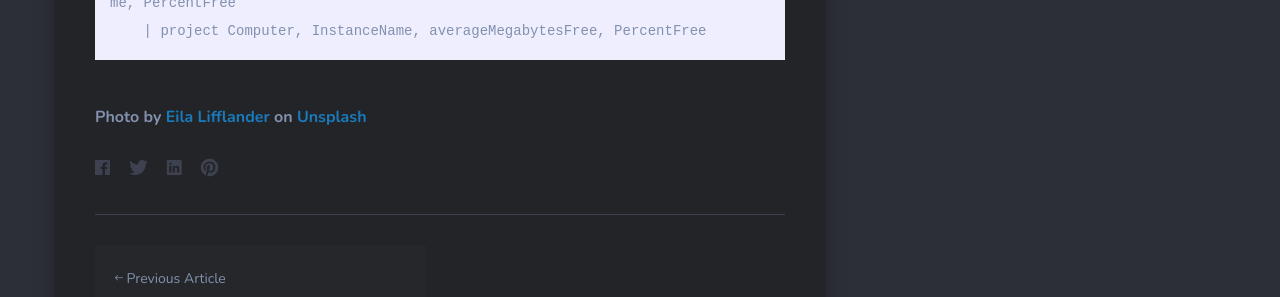
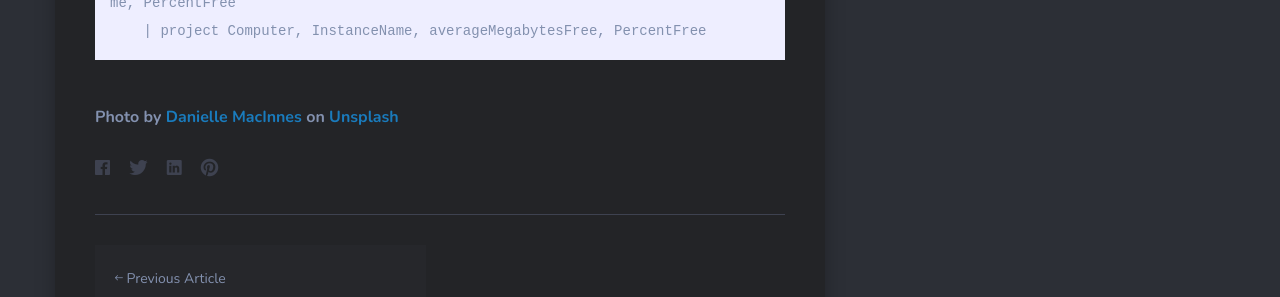
Before and after one commit to technicalanxiety/technicalanxiety.github.io, a Jekyll site: the page built from _posts/2020-2-7-intro-to-la.md, in a window 1280 px wide and 900 px high, scrolled down 6321 px. Shown: the part 246-543 px from the top of the window. Built offline with Jekyll 4.4.1, drawn with Linux system fonts in a browser that asks for light colours; nearby versions of some CDN libraries; comment, search, counter and statistics services are not loaded.

Commit message:
[post] updated "Intro to Log Analytics" photo

```diff
--- a/_posts/2020-2-7-intro-to-la.md
+++ b/_posts/2020-2-7-intro-to-la.md
@@ -140,4 +140,4 @@ Now that you've seen how I work my way into a Log query, hopefully this should h
 
 <br>
 
-**Photo by [Eila Lifflander](https://unsplash.com/@3ilaliff) on [Unsplash](https://unsplash.com/photos/63ZCI1oxIMU)**
+**Photo by [Danielle MacInnes](https://unsplash.com/@dsmacinnes) on [Unsplash](https://unsplash.com/photos/IuLgi9PWETU)**
```
Also changed, not shown: 1 other file.
